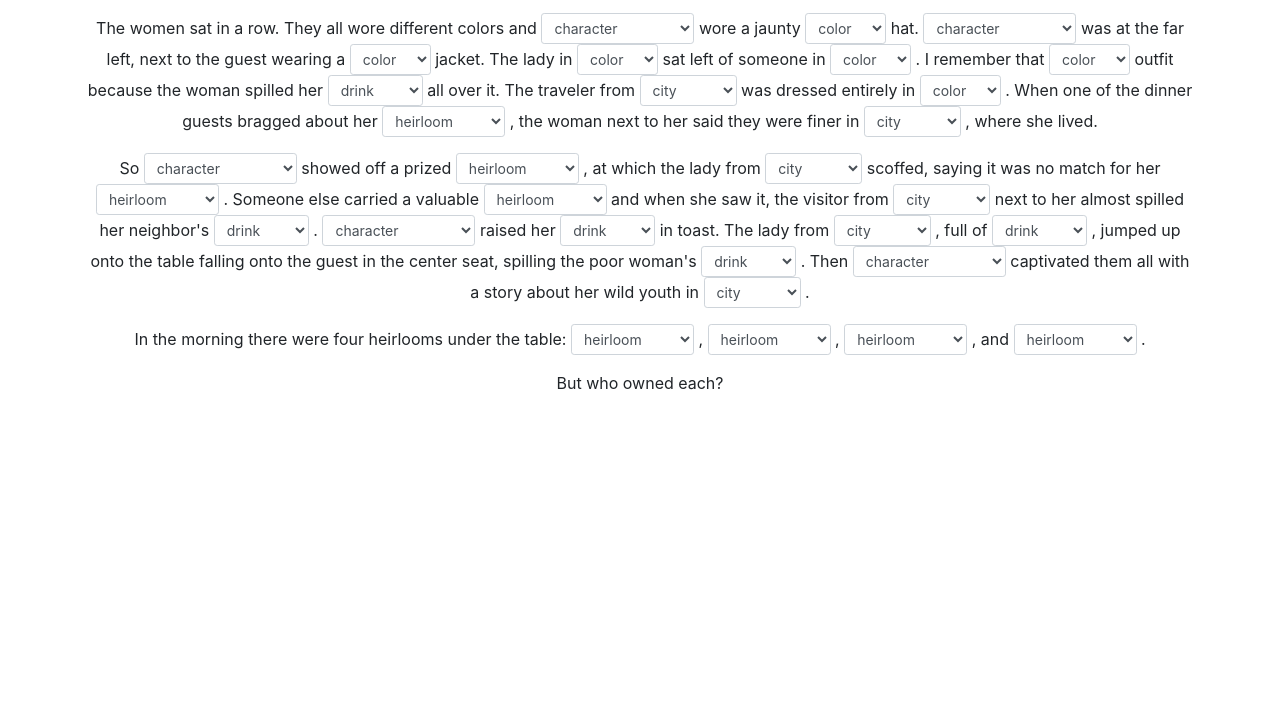
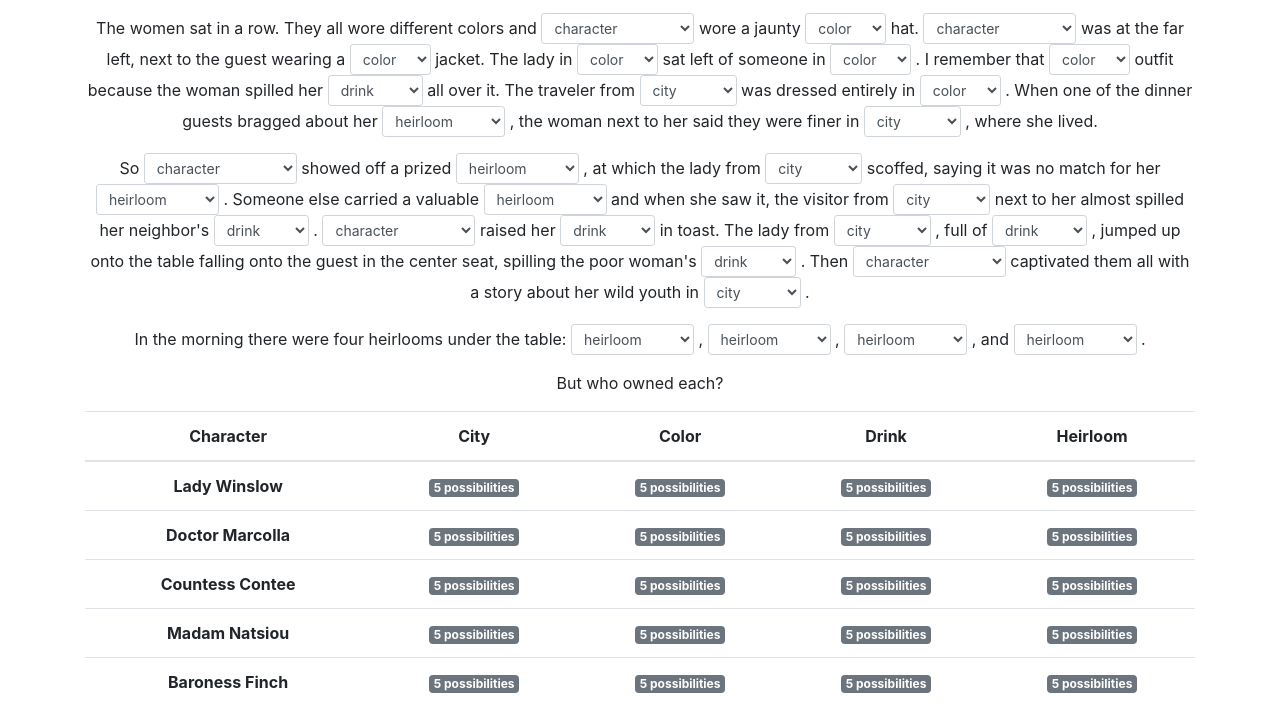
Before and after one commit to Clashsoft/jindosh-riddle, a plain HTML site: page index.html in a window 1280 px wide. Shown: the part 83-805 px from the top of the page. Drawn offline with nearby package versions, Linux system fonts and the light colour scheme.

Commit message:
Add Results Table

```diff
--- a/index.html
+++ b/index.html
@@ -57,6 +57,55 @@
 			But who owned each?
 		</p>
 	</div>
+
+	<table class="table" id="resultTable">
+		<thead>
+		<tr id="characterRow">
+			<th scope="col">Character</th>
+			<th scope="col">City</th>
+			<th scope="col">Color</th>
+			<th scope="col">Drink</th>
+			<th scope="col">Heirloom</th>
+		</tr>
+		</thead>
+		<tbody>
+		<tr>
+			<th scope="row"></th>
+			<td></td>
+			<td></td>
+			<td></td>
+			<td></td>
+		</tr>
+		<tr>
+			<th scope="row"></th>
+			<td></td>
+			<td></td>
+			<td></td>
+			<td></td>
+		</tr>
+		<tr>
+			<th scope="row"></th>
+			<td></td>
+			<td></td>
+			<td></td>
+			<td></td>
+		</tr>
+		<tr>
+			<th scope="row"></th>
+			<td></td>
+			<td></td>
+			<td></td>
+			<td></td>
+		</tr>
+		<tr>
+			<th scope="row"></th>
+			<td></td>
+			<td></td>
+			<td></td>
+			<td></td>
+		</tr>
+		</tbody>
+	</table>
 </div>
 <!-- Optional JavaScript -->
 <!-- jQuery first, then Popper.js, then Bootstrap JS -->
--- a/index.js
+++ b/index.js
@@ -1,8 +1,18 @@
-const characters = ['Lady Winslow', 'Doctor Marcolla', 'Countess Contee', 'Madam Natsiou', 'Baroness Finch'];
+const names = ['Lady Winslow', 'Doctor Marcolla', 'Countess Contee', 'Madam Natsiou', 'Baroness Finch'];
 const cities = ['Baleton', 'Dunwall', 'Fraeport', 'Dabokva', 'Karnaca'];
 const colors = ['green', 'white', 'blue', 'red', 'purple'];
 const drinks = ['absinthe', 'beer', 'wine', 'rum', 'whiskey'];
 const heirlooms = ['Snuff Tin', 'War Medal', 'Diamond', 'Bird Pendant', 'Ring'];
+
+const characters = names.map(name => ({
+	name: name,
+	city: new Set(cities),
+	color: new Set(colors),
+	drink: new Set(drinks),
+	heirloom: new Set(heirlooms),
+}));
+
+const resultTable = document.getElementById('resultTable');
 
 init();
 
@@ -10,7 +20,7 @@ function init() {
 	const riddleText = document.getElementById('riddleText');
 
 	const arrays = {
-		'character': characters,
+		'character': names,
 		'city': cities,
 		'color': colors,
 		'drink': drinks,
@@ -30,9 +40,39 @@ function init() {
 	}, {});
 
 	riddleText.innerHTML = riddleText.innerHTML.replace(/\[(\w+)]/g, (_, placeholder) => `
-	<select id="${placeholder}Select${ids[placeholder]++}" class="form-control form-control-sm d-inline w-auto ${placeholder}-select">
+	<select id="${placeholder}Select${ids[placeholder]++}" class="form-control form-control-sm d-inline w-auto ${placeholder}-select" onchange="update(this)">
 		<option value="" disabled selected hidden>${placeholder}</option>
 		${options[placeholder]}
 	</select>
 	`);
+
+	renderTable();
 }
+
+function update() {
+
+	renderTable();
+}
+
+function renderTable() {
+	for (let i = 0; i < characters.length; i++) {
+		const character = characters[i];
+		const row = resultTable.rows[i + 1];
+		row.cells[0].innerText = character.name;
+
+		renderSet(character.city, row.cells[1]);
+		renderSet(character.color, row.cells[2]);
+		renderSet(character.drink, row.cells[3]);
+		renderSet(character.heirloom, row.cells[4]);
+	}
+}
+
+function renderSet(set, parent) {
+	if (set.size === 1) {
+		parent.innerText = [...set][0];
+	} else {
+		parent.innerHTML = `<span class="badge badge-secondary" data-toggle="tooltip" title="${[...set].join(
+			', ')}">${set.size} possibilities</span>`;
+		$(parent.children[0]).tooltip();
+	}
+}
```
